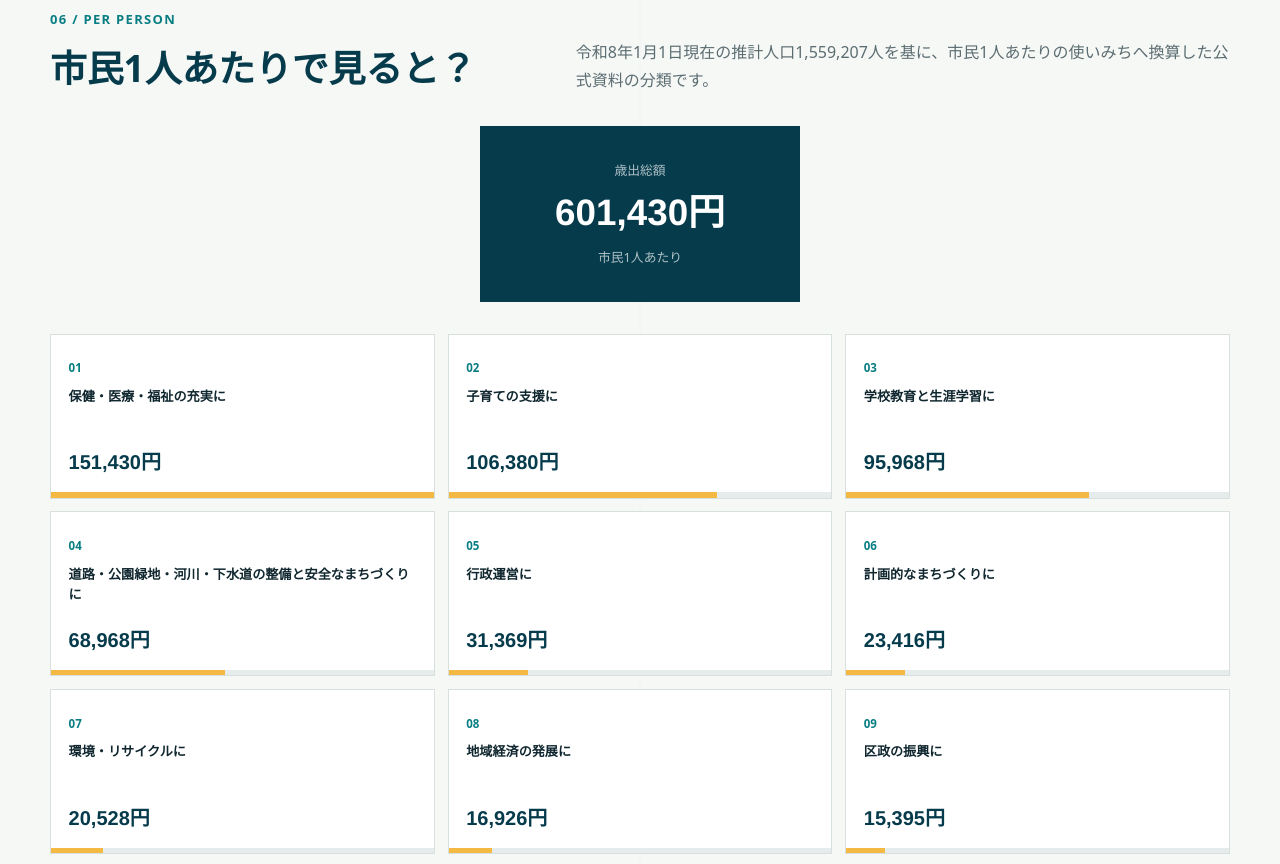
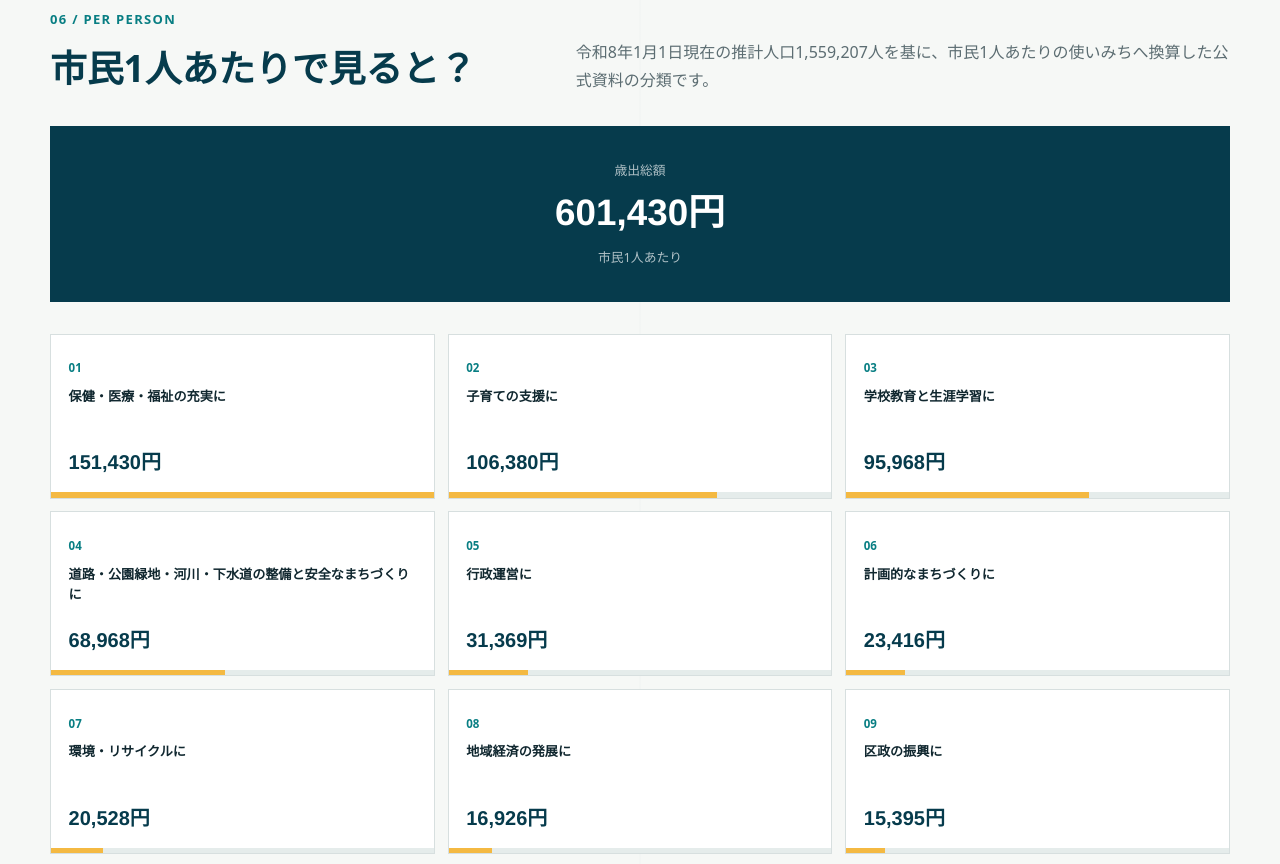
Before and after one commit to yama53-lab/kawasaki-money-viewer, a plain HTML site: page general-account.html in a window 1280 px wide. Shown: the part 5960-6824 px from the top of the page. Drawn offline with Linux system fonts and the light colour scheme.

Commit message:
Expand per-capita total card

```diff
--- a/css/style.css
+++ b/css/style.css
@@ -2187,7 +2187,7 @@ footer p {
 
 .per-capita-total {
   display: grid;
-  width: min(20rem, 100%);
+  width: 100%;
   min-height: 11rem;
   place-content: center;
   margin: 0 auto 2rem;
```
